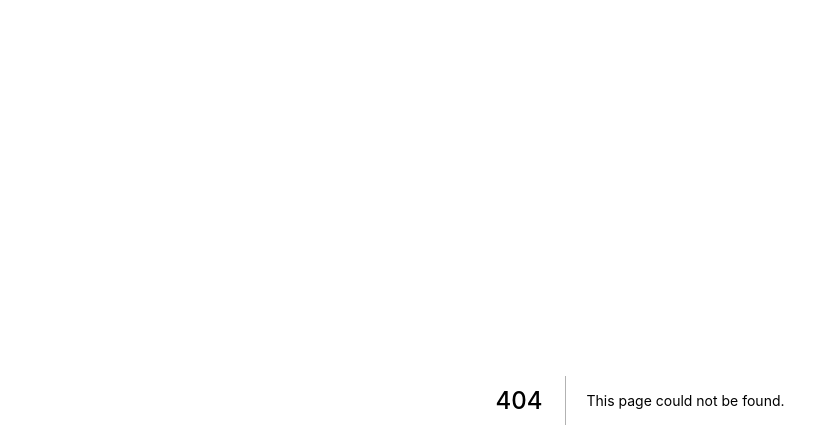
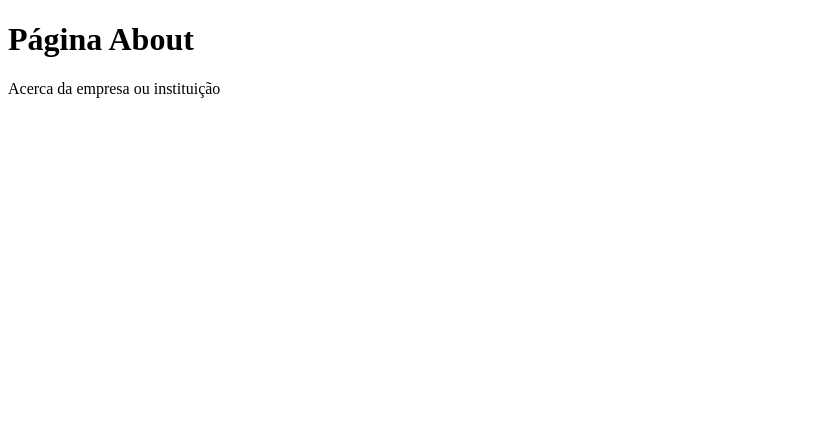
Before and after one commit to Arnaldo-Isac/NextAPP, a Next.js app: page /about in a window 1280 px wide. Before the commit this address had no page. Shown: the top 448 px of the page, without its empty margins (0-839 px from the left). Built offline with nearby package versions, Linux system fonts and the light colour scheme.

Commit message:
Criada pagina About

```diff
--- /dev/null
+++ b/pages/about.js
@@ -0,0 +1,6 @@
+export default function About(){
+    return <div>
+        <h1>Página About</h1>
+        <p>Acerca da empresa ou instituição</p>
+    </div>
+}
```
